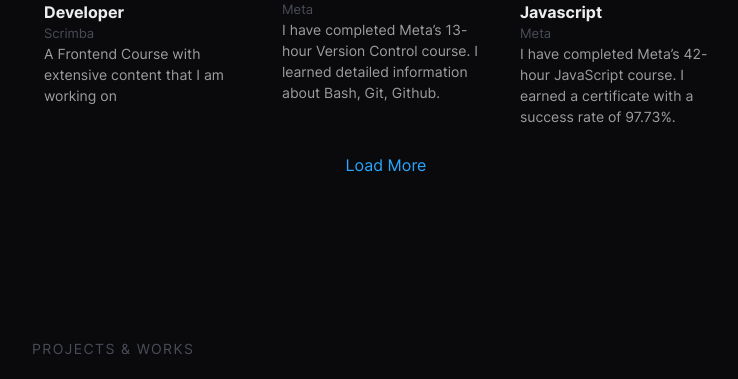
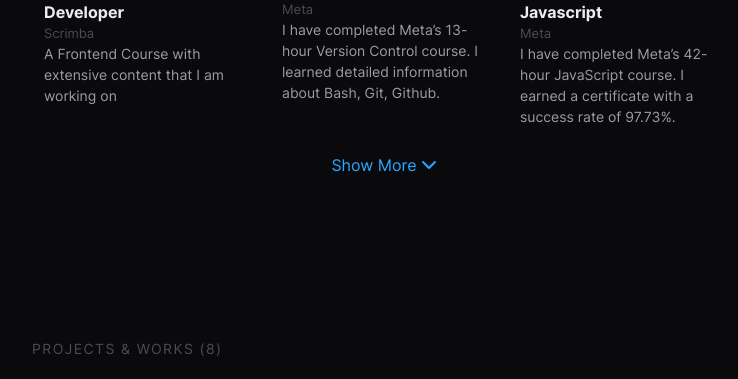
Before and after one commit to Ayberkyvs/ayberkyavas-v2, a React (Vite) app: page / in a window 1280 px wide. Shown: the part 1409-1788 px from the top of the page, without its empty margins (254-992 px from the left). Built offline with nearby package versions, Linux system fonts and the light colour scheme; some icons are missing; what miragejs would draw is missing.

Commit message:
Option to show cards 3 by 3

```diff
--- a/src/components/HorizontalScrollCards.tsx
+++ b/src/components/HorizontalScrollCards.tsx
@@ -28,7 +28,7 @@ export default function HorizontalScrollCards({data}: {data: any}) {
     <section ref={targetRef} className="relative h-[300vh] bg-transparent">
       <div className="sticky top-0 flex flex-col w-full h-screen justify-center items-start overflow-hidden">
       <div className='w-full h-fit mb-[10px]'>
-          <h3 className='uppercase text-sm text-light-gray tracking-widest'>{data.title}</h3>
+          <h3 className='uppercase text-sm text-light-gray tracking-widest'>{data.title} ({data.items.length})</h3>
       </div>
         <motion.div style={{ x }} className="flex gap-4">
           {cards}
--- a/src/components/ProjectCards.tsx
+++ b/src/components/ProjectCards.tsx
@@ -1,6 +1,7 @@
 import { useEffect, useState } from 'react';
 import ProjectCard from './ProjectCard'
 import { motion } from "framer-motion";
+import { ChevronDown } from 'lucide-react';
 
 export default function ProjectCards({data, icon}: {data: any, icon?: any}) {
   const [renderCards, setRenderCards] = useState<any[]>([])
@@ -44,7 +45,7 @@ export default function ProjectCards({data, icon}: {data: any, icon?: any}) {
           {renderCards}
         </div>
         <div className='flex justify-center items-center'>
-          {renderCards.length === ProjectCards.length ? null : <span className='flex text-link-blue text-[16px] cursor-pointer' onClick={()=> loadMore()}>Load More</span>}
+          {renderCards.length === ProjectCards.length ? null : <span className='flex text-link-blue text-[16px] cursor-pointer' onClick={()=> loadMore()}>Show More <ChevronDown /></span>}
         </div>
     </section>
   )
```
